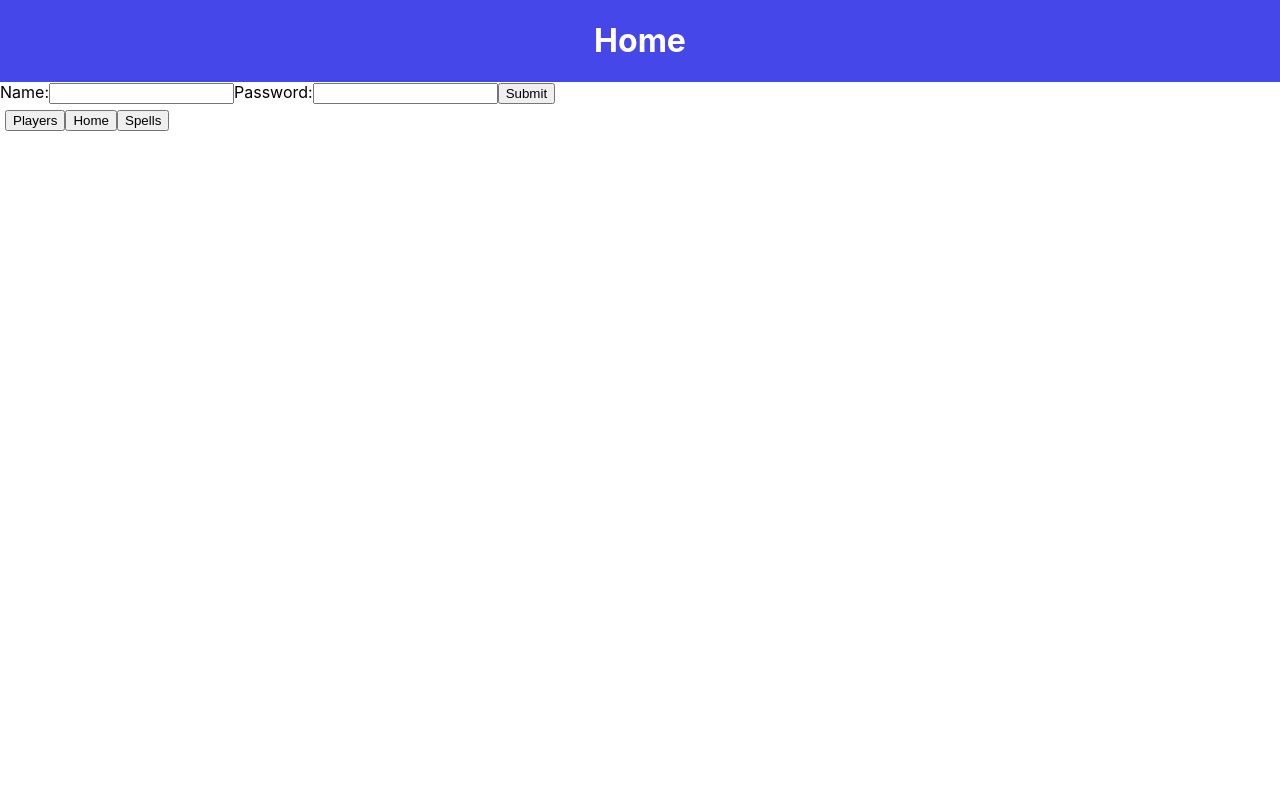
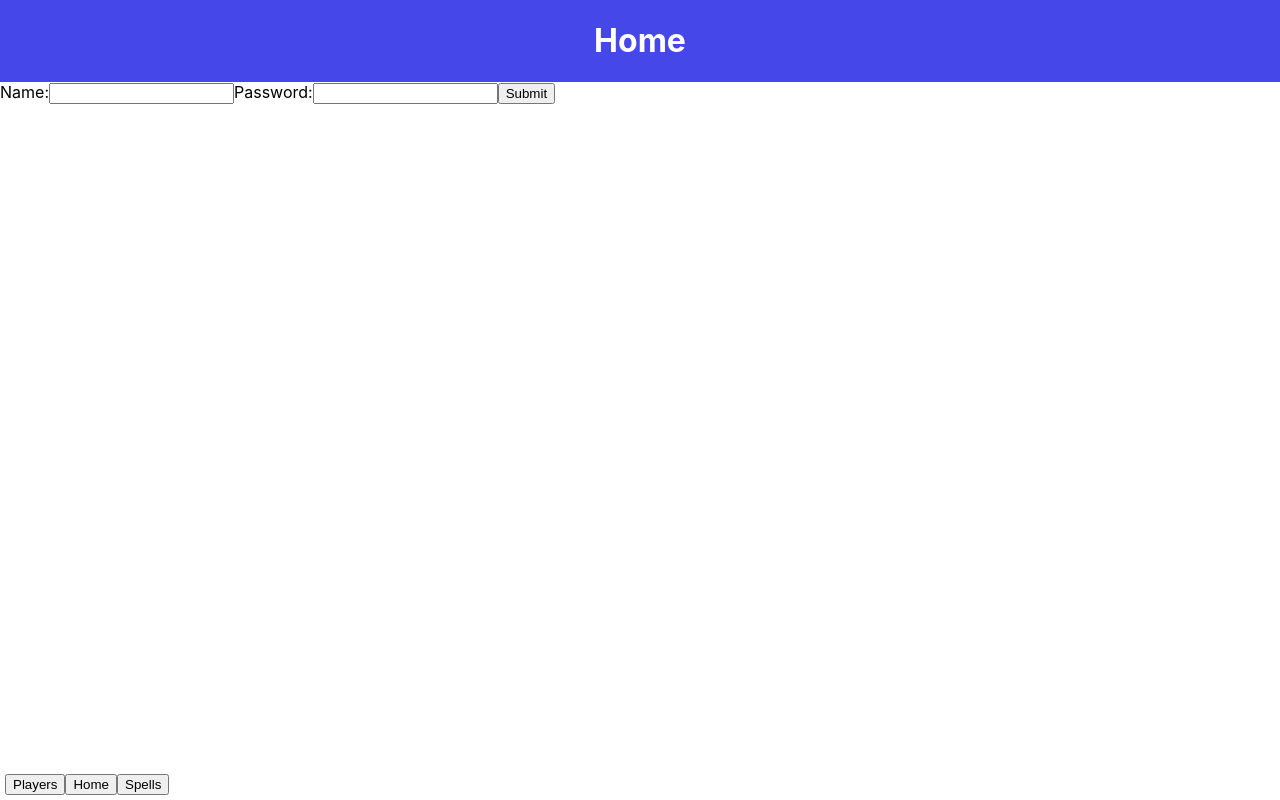
Before and after one commit to Xaril/beer-wizard, a React (Create React App) app in the folder beer-wizard/: page / in a window 1280 px wide. Built offline with nearby package versions, Linux system fonts and the light colour scheme.

Commit message:
can now login

```diff
--- a/beer-wizard/src/components/App.js
+++ b/beer-wizard/src/components/App.js
@@ -17,13 +17,14 @@ class App extends Component {
     render() {
         return (
           <Router>
-            <div>
-              <Route exact path="/" component={HomeContainer}/>
-              <Route path="/players" component={ListOfPlayersContainer}/>
-              <Route path="/spells" component={SpellsContainer}/>
-
+            <div style={{}}>
+                <div>
+                    <Route exact path="/" component={HomeContainer}/>
+                    <Route path="/players" component={ListOfPlayersContainer}/>
+                    <Route path="/spells" component={SpellsContainer}/>
+                </div>
               <div
-                style={{backgroundColor:'white', position:'sticky', bottom:0, right: 0, left: 0, padding: 5}}>
+                style={{backgroundColor:'white', position:'absolute', bottom:0, right: 0, left: 0, padding: 5}}>
                 <Link to="/players">
                   <button type="button">Players</button>
                 </Link>
--- a/beer-wizard/src/components/HomeView/Home.js
+++ b/beer-wizard/src/components/HomeView/Home.js
@@ -17,7 +17,7 @@ class Home extends Component {
 
     handleSubmit = (event) => {
         console.log("Login in with name", this.state.name, " and password", this.state.password);
-        //this.props.login(this.state.name, this.state.password);
+        this.props.login(this.state.name, this.state.password);
         event.preventDefault();
     }
 
--- a/beer-wizard/src/store/user/read/readDucks.js
+++ b/beer-wizard/src/store/user/read/readDucks.js
@@ -43,7 +43,7 @@ export const register = (name, password) => dispatch => {
     }
     api.get('register_player', payload).then(response => {
         if (api.isOK(response)) {
-            dispatch(getUser(response.data));
+            dispatch(getUser(response.data.name));
         }
     })
 }
@@ -56,7 +56,9 @@ export const login = (name, password) => dispatch => {
     }
     api.get('login_player', payload).then(response => {
         if (api.isOK(response)) {
-            dispatch(getUser(response.data));
+            if (response.data.success) {
+                dispatch(getUser(response.data.name));
+            }
         }
     })
 }
```
